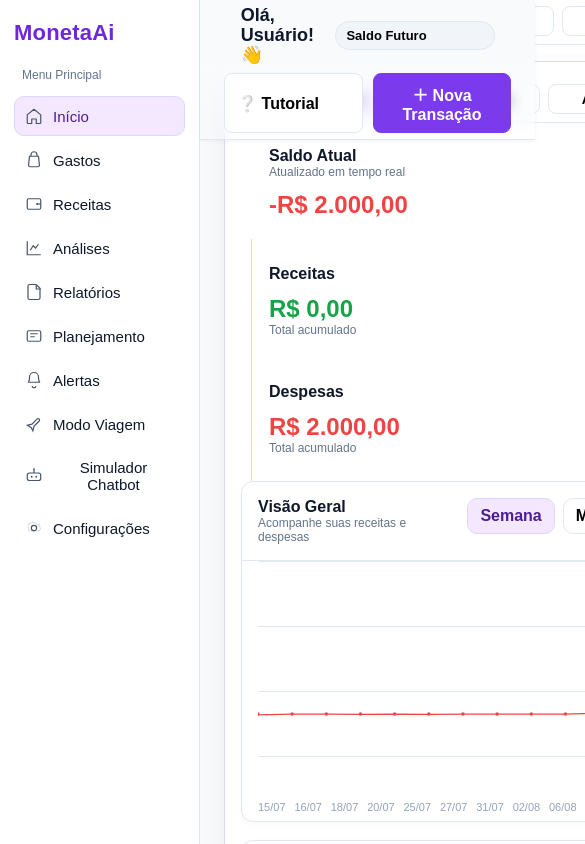
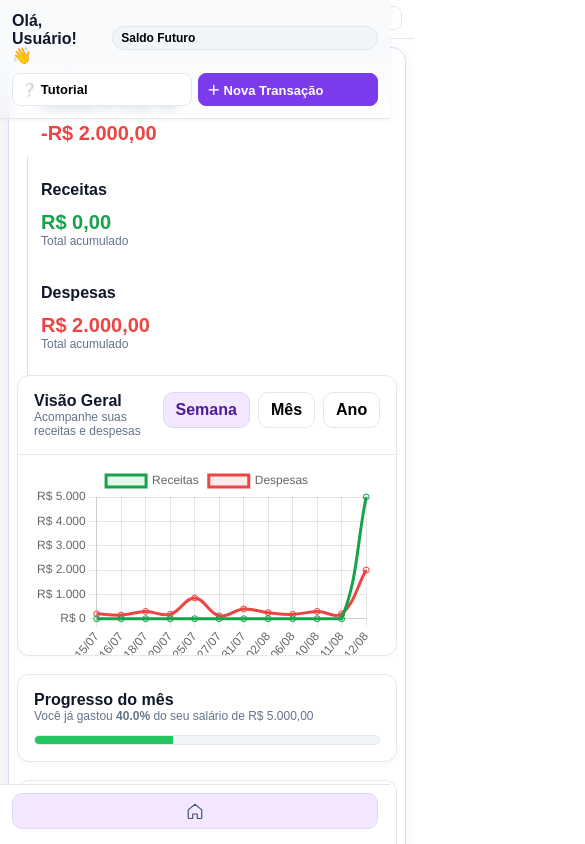
Before and after one commit to Matheus-f-dev/MonetaAi, a React (Vite) app in the folder Client/Front/: page /system in a window 390 px wide. Shown: the top 844 px of the page, 585 px wide, since content can reach past the window. Built offline with nearby package versions, Linux system fonts and the light colour scheme.

Commit message:
atualizada a pagina do sistema

```diff
--- a/Client/Front/package.json
+++ b/Client/Front/package.json
@@ -10,7 +10,9 @@
     "preview": "vite preview"
   },
   "dependencies": {
+    "chart.js": "^4.5.0",
     "react": "^19.1.0",
+    "react-chartjs-2": "^5.3.0",
     "react-dom": "^19.1.0",
     "react-router-dom": "^7.7.0"
   },
--- a/Client/Front/src/presentation/pages/system.jsx
+++ b/Client/Front/src/presentation/pages/system.jsx
@@ -1,5 +1,26 @@
 
 import "../styles/pages/System.css";
+import {
+  Chart as ChartJS,
+  CategoryScale,
+  LinearScale,
+  PointElement,
+  LineElement,
+  Title,
+  Tooltip,
+  Legend,
+} from 'chart.js';
+import { Line } from 'react-chartjs-2';
+
+ChartJS.register(
+  CategoryScale,
+  LinearScale,
+  PointElement,
+  LineElement,
+  Title,
+  Tooltip,
+  Legend
+);
 
 export default function System() {
   // -> estes dados serão trocados pelo seu backend depois
@@ -20,6 +41,47 @@ export default function System() {
     { type: "out", desc: "alimentacao", category: "Outras", date: "2025-08-12", amount: -2000.00 },
     // adicione mais linhas do backend aqui
   ];
+
+  // Dados para o gráfico
+  const chartData = {
+    labels: ["15/07","16/07","18/07","20/07","25/07","27/07","31/07","02/08","06/08","10/08","11/08","12/08"],
+    datasets: [
+      {
+        label: 'Receitas',
+        data: [0, 0, 0, 0, 0, 0, 0, 0, 0, 0, 0, 5000],
+        borderColor: '#16a34a',
+        backgroundColor: 'rgba(22, 163, 74, 0.1)',
+        tension: 0.4,
+      },
+      {
+        label: 'Despesas',
+        data: [200, 150, 300, 180, 850, 120, 400, 250, 180, 300, 200, 2000],
+        borderColor: '#ef4444',
+        backgroundColor: 'rgba(239, 68, 68, 0.1)',
+        tension: 0.4,
+      }
+    ],
+  };
+
+  const chartOptions = {
+    responsive: true,
+    maintainAspectRatio: false,
+    plugins: {
+      legend: {
+        position: 'top',
+      },
+    },
+    scales: {
+      y: {
+        beginAtZero: true,
+        ticks: {
+          callback: function(value) {
+            return 'R$ ' + value.toLocaleString('pt-BR');
+          }
+        }
+      }
+    },
+  };
 
   const brl = (v) =>
     v.toLocaleString("pt-BR", { style: "currency", currency: "BRL" });
@@ -75,12 +137,6 @@ export default function System() {
 
         {/* Painel principal (sem chatbot / sem lovable) */}
         <section className="sys-panel">
-            {/* Tabs */}
-        <div className="sys-tabs">
-          <button className="sys-tab sys-tab-active">Visão Geral</button>
-          <button className="sys-tab">Saldo Futuro</button>
-          <button className="sys-tab">Atividades</button>
-        </div>
           {/* KPIs */}
           <div className="sys-kpis">
             <div className="sys-kpi">
@@ -121,25 +177,8 @@ export default function System() {
               </div>
 
               <div className="sys-chart">
-                {[0,1,2,3,4].map(i=>(
-                  <div key={i} className="sys-hline" style={{top:`${i*25}%`}} />
-                ))}
-
-                <svg viewBox="0 0 1000 220" className="sys-spark" aria-hidden>
-                  <polyline
-                    fill="none"
-                    stroke="#ef4444"
-                    strokeWidth="3"
-                    points="0,180 80,178 160,178 240,179 320,178 400,179 480,178 560,178 640,178 720,178 800,176 880,175 960,40"
-                  />
-                  {[0,80,160,240,320,400,480,560,640,720,800,880,960].map((x,i)=>(
-                    <circle key={i} cx={x} cy={i<12?178:40} r="4" fill="#ef4444" />
-                  ))}
-                </svg>
-
-                <div className="sys-xlabels">
-                  {["15/07","16/07","18/07","20/07","25/07","27/07","31/07","02/08","06/08","10/08","11/08","12/08"]
-                    .map(d => <span key={d}>{d}</span>)}
+                <div className="chart-container">
+                  <Line data={chartData} options={chartOptions} />
                 </div>
               </div>
             </div>
--- a/Client/Front/src/presentation/styles/pages/system.css
+++ b/Client/Front/src/presentation/styles/pages/system.css
@@ -55,15 +55,13 @@
   border-top:1px solid var(--line); padding-top:12px;
 }
 
-/* ===== Topbar (compacta e largura total) ===== */
+/* ===== Topbar ===== */
 .sys-main{ display:flex; flex-direction:column; }
 .sys-topbar{
   position: sticky; top: 0; z-index: 5;
   background: linear-gradient(0deg, rgba(248,250,252,0) 0%, rgba(248,250,252,1) 55%);
   border-bottom: 1px solid var(--line);
-  padding: 6px 16px;              /* reduz altura */
-  width: 86%;                    /* REMOVE o 50% que causava sobreposição */
-  box-sizing: border-box;
+  padding: 12px 24px;
   display:flex; align-items:center; justify-content:space-between;
   backdrop-filter: blur(6px);
 }
@@ -144,6 +142,7 @@
 
 /* Gráfico (mock pra bater com a imagem) */
 .sys-chart{ position:relative; height:260px; padding: 10px 16px 28px; }
+.chart-container{ position: relative; height: 200px; width: 100%; }
 .sys-hline{ position:absolute; left:16px; right:16px; height:1px; background: var(--line); }
 .sys-spark{ position:absolute; left:16px; right:16px; bottom:36px; height:200px; width: calc(100% - 32px); }
 .sys-xlabels{
@@ -187,7 +186,58 @@
 .sys-neg-t{ color:#ef4444; }
 
 /* Responsivo */
-@media (max-width: 1100px){
-  .sys-kpis{ grid-template-columns: 1fr; }
+@media (max-width: 1200px){
+  .sys-kpis{ grid-template-columns: 1fr 1fr; }
   .sys-grid{ grid-template-columns: 1fr; }
 }
+
+@media (max-width: 900px){
+  :root{ --sidebar-w: 60px; }
+
+  .sys-sidebar{ padding: 20px 8px; }
+  .sys-side-item span:last-child{ display: none; }
+  .sys-brand{ font-size: 16px; text-align: center; }
+  .sys-side-title{ display: none; }
+
+  .sys-topbar{ padding: 8px 12px; }
+  .sys-topbar h2{ font-size: 16px; }
+  .sys-top-actions{ gap: 6px; }
+  .sys-btn{ padding: 6px 8px; font-size: 13px; }
+  .sys-badge{ padding: 4px 8px; font-size: 12px; }
+
+  .sys-tabs{ padding: 6px 12px 8px; gap: 4px; }
+  .sys-tab{ padding: 4px 8px; font-size: 12px; }
+
+  .sys-panel{ margin: 12px 12px 16px; padding: 12px; }
+  .sys-kpis{ grid-template-columns: 1fr; gap: 12px; }
+  .sys-kpi{ padding: 12px 14px; }
+  .sys-kpi-value{ font-size: 20px; }
+
+  .sys-chart{ height: 200px; }
+}
+
+@media (max-width: 600px){
+  .sys-layout{ grid-template-columns: 1fr; }
+  .sys-sidebar{
+    position: fixed; bottom: 0; left: 0; right: 0;
+    height: 60px; z-index: 10;
+    flex-direction: row; padding: 8px 12px;
+    border-right: none; border-top: 1px solid var(--line);
+  }
+  .sys-side-group{ flex-direction: row; gap: 4px; overflow-x: auto; }
+  .sys-side-nav{ display: flex; gap: 4px; }
+  .sys-side-item{ padding: 8px; min-width: 44px; justify-content: center; }
+  .sys-side-footer{ display: none; }
+  .sys-brand{ display: none; }
+
+  .sys-main{ padding-bottom: 70px; }
+  .sys-topbar{
+    flex-direction: column; gap: 8px; align-items: stretch;
+    padding: 12px;
+  }
+  .sys-top-left, .sys-top-actions{ justify-content: center; }
+
+  .sys-panel{ margin: 8px; padding: 8px; }
+  .sys-table-wrap{ font-size: 14px; }
+  .sys-table th, .sys-table td{ padding: 8px 6px; }
+}
```
Also changed, not shown: 1 other file (tests, documents, lock files or other folders).
